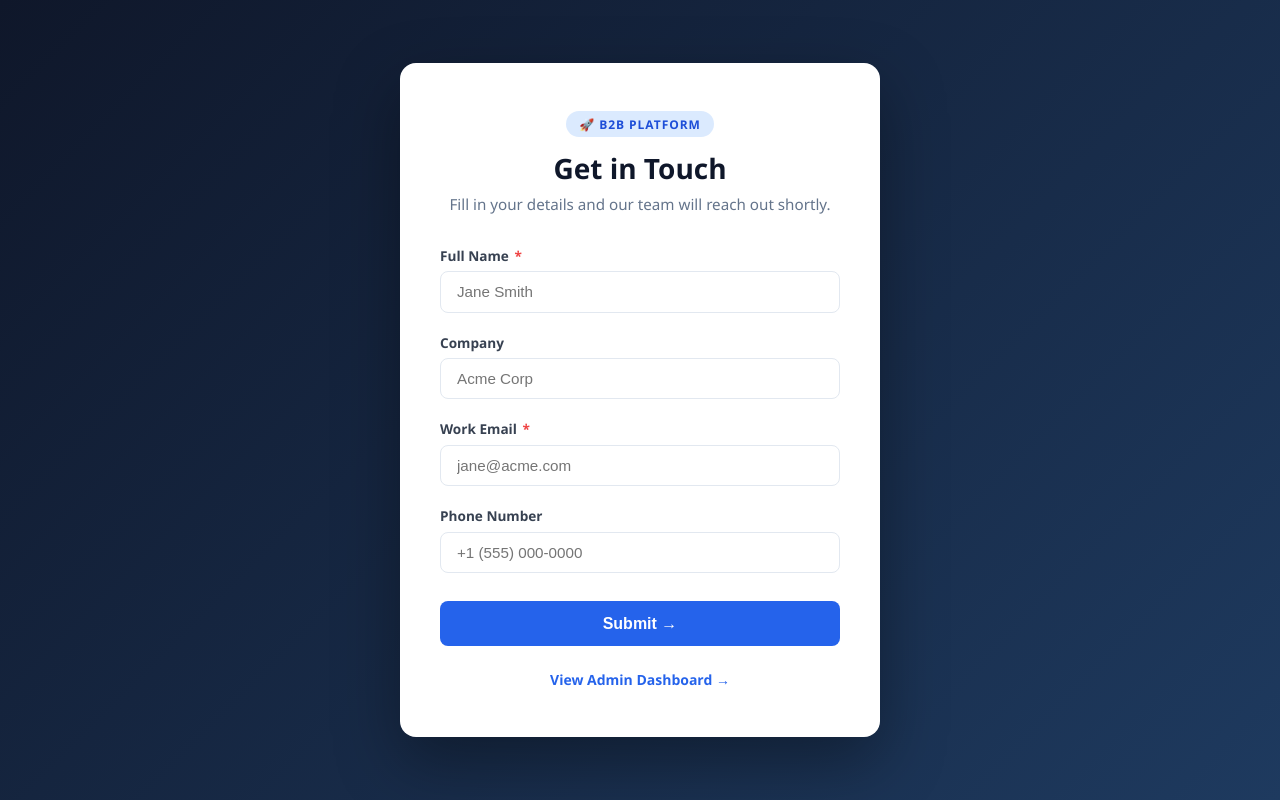
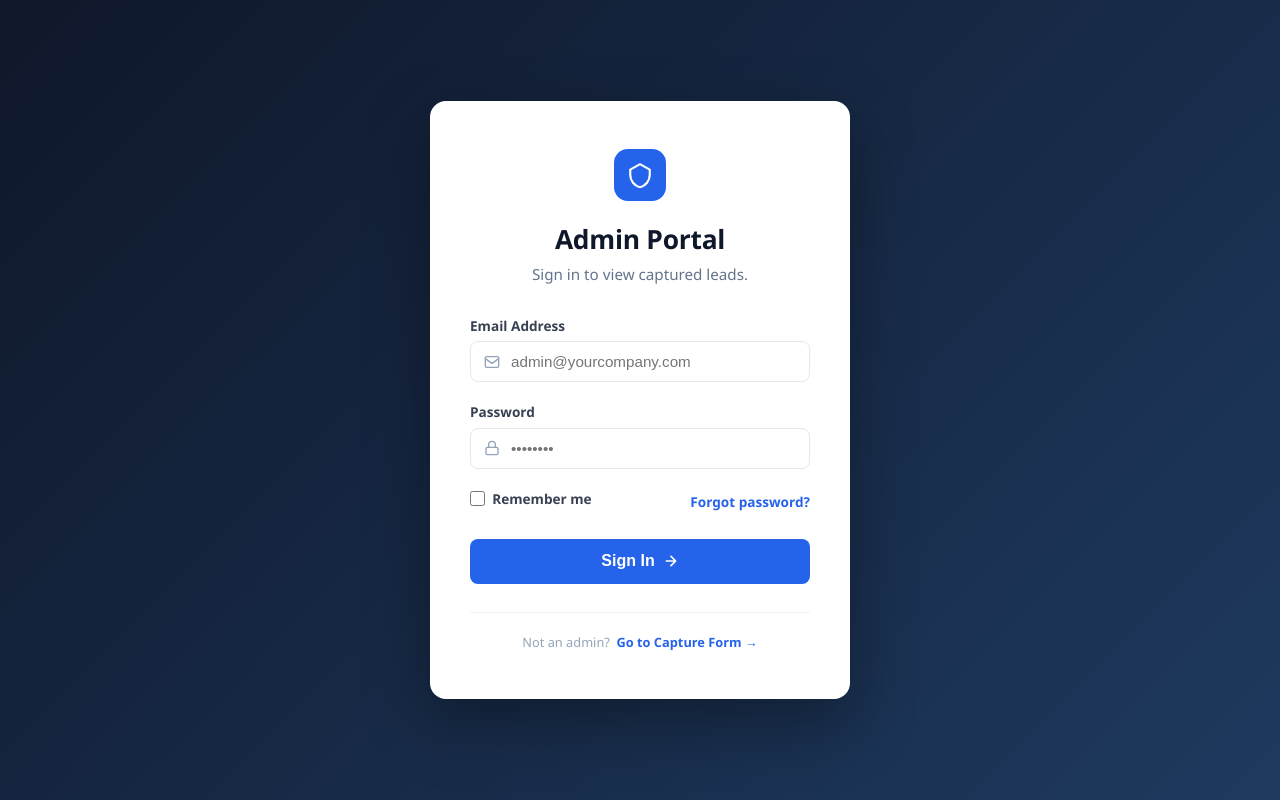
Before and after one commit to itsstephenm/b2b-lead-dashboard, a plain HTML site: page public/index.html in a window 1280 px wide. Drawn offline with Linux system fonts and the light colour scheme.

Commit message:
refactor: separate capture widget and admin login page

```diff
--- a/public/index.html
+++ b/public/index.html
@@ -4,7 +4,7 @@
 <head>
     <meta charset="UTF-8" />
     <meta name="viewport" content="width=device-width, initial-scale=1.0" />
-    <title>B2B Lead Capture</title>
+    <title>Admin Portal — B2B Lead Dashboard</title>
     <style>
         *,
         *::before,
@@ -24,37 +24,48 @@
             padding: 2rem;
         }
 
+        /* ── Login card ───────────────────────────────────────────────────────── */
         .card {
             background: #ffffff;
             border-radius: 16px;
             box-shadow: 0 24px 64px rgba(0, 0, 0, 0.35);
             padding: 3rem 2.5rem;
             width: 100%;
-            max-width: 480px;
+            max-width: 420px;
         }
 
+        /* ── Card header ──────────────────────────────────────────────────────── */
         .card-header {
+            text-align: center;
             margin-bottom: 2rem;
-            text-align: center;
         }
 
-        .card-header .badge {
-            display: inline-block;
-            background: #dbeafe;
-            color: #1d4ed8;
-            font-size: 0.75rem;
-            font-weight: 600;
-            letter-spacing: 0.08em;
-            text-transform: uppercase;
-            padding: 0.3rem 0.8rem;
-            border-radius: 999px;
-            margin-bottom: 0.75rem;
+        .card-header .logo {
+            display: inline-flex;
+            align-items: center;
+            justify-content: center;
+            width: 52px;
+            height: 52px;
+            background: #2563eb;
+            border-radius: 14px;
+            margin-bottom: 1.25rem;
+        }
+
+        .card-header .logo svg {
+            width: 26px;
+            height: 26px;
+            fill: none;
+            stroke: #ffffff;
+            stroke-width: 2;
+            stroke-linecap: round;
+            stroke-linejoin: round;
         }
 
         .card-header h1 {
-            font-size: 1.75rem;
+            font-size: 1.65rem;
+            font-weight: 700;
             color: #0f172a;
-            font-weight: 700;
+            letter-spacing: -0.01em;
         }
 
         .card-header p {
@@ -63,6 +74,7 @@
             font-size: 0.95rem;
         }
 
+        /* ── Form elements ────────────────────────────────────────────────────── */
         .form-group {
             margin-bottom: 1.25rem;
         }
@@ -75,18 +87,38 @@
             margin-bottom: 0.4rem;
         }
 
-        .required {
-            color: #ef4444;
-            margin-left: 2px;
+        .input-wrap {
+            position: relative;
+        }
+
+        .input-wrap .input-icon {
+            position: absolute;
+            top: 50%;
+            left: 0.85rem;
+            transform: translateY(-50%);
+            color: #94a3b8;
+            pointer-events: none;
+            display: flex;
+        }
+
+        .input-wrap .input-icon svg {
+            width: 16px;
+            height: 16px;
+            stroke: currentColor;
+            fill: none;
+            stroke-width: 2;
+            stroke-linecap: round;
+            stroke-linejoin: round;
         }
 
         input {
             width: 100%;
-            padding: 0.7rem 1rem;
+            padding: 0.7rem 1rem 0.7rem 2.5rem;
             border: 1.5px solid #e2e8f0;
             border-radius: 8px;
             font-size: 0.95rem;
             color: #0f172a;
+            background: #fff;
             transition: border-color 0.2s, box-shadow 0.2s;
             outline: none;
         }
@@ -96,6 +128,44 @@
             box-shadow: 0 0 0 3px rgba(59, 130, 246, 0.15);
         }
 
+        /* ── Remember me row ──────────────────────────────────────────────────── */
+        .extras {
+            display: flex;
+            align-items: center;
+            justify-content: space-between;
+            margin-bottom: 1.5rem;
+        }
+
+        .remember {
+            display: flex;
+            align-items: center;
+            gap: 0.45rem;
+            font-size: 0.85rem;
+            color: #374151;
+            cursor: pointer;
+            user-select: none;
+        }
+
+        .remember input[type="checkbox"] {
+            width: 15px;
+            height: 15px;
+            padding: 0;
+            accent-color: #2563eb;
+            cursor: pointer;
+        }
+
+        .forgot-link {
+            font-size: 0.85rem;
+            color: #2563eb;
+            text-decoration: none;
+            font-weight: 600;
+        }
+
+        .forgot-link:hover {
+            text-decoration: underline;
+        }
+
+        /* ── Sign-in button ───────────────────────────────────────────────────── */
         .btn {
             width: 100%;
             padding: 0.85rem;
@@ -107,35 +177,28 @@
             border-radius: 8px;
             cursor: pointer;
             transition: background 0.2s, transform 0.1s;
-            margin-top: 0.5rem;
+            display: flex;
+            align-items: center;
+            justify-content: center;
+            gap: 0.5rem;
         }
 
-        .btn:hover {
-            background: #1d4ed8;
-        }
-
-        .btn:active {
-            transform: scale(0.98);
-        }
+        .btn:hover  { background: #1d4ed8; }
+        .btn:active { transform: scale(0.98); }
 
         .btn:disabled {
             background: #93c5fd;
             cursor: not-allowed;
         }
 
+        /* ── Alert ────────────────────────────────────────────────────────────── */
         .alert {
             display: none;
             border-radius: 8px;
-            padding: 1rem 1.25rem;
+            padding: 0.85rem 1rem;
             margin-top: 1.25rem;
-            font-size: 0.9rem;
+            font-size: 0.875rem;
             font-weight: 500;
-        }
-
-        .alert.success {
-            background: #dcfce7;
-            color: #15803d;
-            display: block;
         }
 
         .alert.error {
@@ -144,61 +207,107 @@
             display: block;
         }
 
-        .dashboard-link {
+        /* ── Footer note ──────────────────────────────────────────────────────── */
+        .card-footer {
             text-align: center;
-            margin-top: 1.5rem;
-            font-size: 0.875rem;
-            color: #64748b;
+            margin-top: 1.75rem;
+            padding-top: 1.25rem;
+            border-top: 1px solid #f1f5f9;
+            font-size: 0.8rem;
+            color: #94a3b8;
         }
 
-        .dashboard-link a {
+        .card-footer a {
             color: #2563eb;
             text-decoration: none;
             font-weight: 600;
         }
 
-        .dashboard-link a:hover {
-            text-decoration: underline;
-        }
+        .card-footer a:hover { text-decoration: underline; }
     </style>
 </head>
 
 <body>
     <div class="card">
+        <!-- Header -->
         <div class="card-header">
-            <span class="badge">🚀 B2B Platform</span>
-            <h1>Get in Touch</h1>
-            <p>Fill in your details and our team will reach out shortly.</p>
+            <div class="logo">
+                <!-- Shield / lock icon -->
+                <svg viewBox="0 0 24 24">
+                    <path d="M12 2L3 7v5c0 5.25 3.75 10.15 9 11.25C17.25 22.15 21 17.25 21 12V7L12 2z" />
+                </svg>
+            </div>
+            <h1>Admin Portal</h1>
+            <p>Sign in to view captured leads.</p>
         </div>
 
-        <form id="lead-form" novalidate>
+        <!-- Login form -->
+        <form id="login-form" novalidate>
             <div class="form-group">
-                <label for="full_name">Full Name <span class="required">*</span></label>
-                <input type="text" id="full_name" name="full_name" placeholder="Jane Smith" required />
-            </div>
-            <div class="form-group">
-                <label for="company">Company</label>
-                <input type="text" id="company" name="company" placeholder="Acme Corp" />
-            </div>
-            <div class="form-group">
-                <label for="email">Work Email <span class="required">*</span></label>
-                <input type="email" id="email" name="email" placeholder="jane@acme.com" required />
-            </div>
-            <div class="form-group">
-                <label for="phone">Phone Number</label>
-                <input type="tel" id="phone" name="phone" placeholder="+1 (555) 000-0000" />
+                <label for="email">Email Address</label>
+                <div class="input-wrap">
+                    <span class="input-icon">
+                        <svg viewBox="0 0 24 24">
+                            <rect x="2" y="4" width="20" height="16" rx="2" />
+                            <path d="M2 7l10 7 10-7" />
+                        </svg>
+                    </span>
+                    <input
+                        type="email"
+                        id="email"
+                        name="email"
+                        placeholder="admin@yourcompany.com"
+                        autocomplete="email"
+                        required
+                    />
+                </div>
             </div>
 
-            <button type="submit" class="btn" id="submit-btn">Submit →</button>
+            <div class="form-group">
+                <label for="password">Password</label>
+                <div class="input-wrap">
+                    <span class="input-icon">
+                        <svg viewBox="0 0 24 24">
+                            <rect x="3" y="11" width="18" height="11" rx="2" />
+                            <path d="M7 11V7a5 5 0 0 1 10 0v4" />
+                        </svg>
+                    </span>
+                    <input
+                        type="password"
+                        id="password"
+                        name="password"
+                        placeholder="••••••••"
+                        autocomplete="current-password"
+                        required
+                    />
+                </div>
+            </div>
+
+            <div class="extras">
+                <label class="remember">
+                    <input type="checkbox" id="remember" name="remember" />
+                    Remember me
+                </label>
+                <a href="#" class="forgot-link">Forgot password?</a>
+            </div>
+
+            <button type="submit" class="btn" id="signin-btn">
+                Sign In
+                <svg width="16" height="16" viewBox="0 0 24 24" fill="none" stroke="currentColor" stroke-width="2.5" stroke-linecap="round" stroke-linejoin="round">
+                    <path d="M5 12h14M12 5l7 7-7 7" />
+                </svg>
+            </button>
+
             <div class="alert" id="alert-msg"></div>
         </form>
 
-        <div class="dashboard-link">
-            <a href="dashboard.html">View Admin Dashboard →</a>
+        <!-- Footer -->
+        <div class="card-footer">
+            Not an admin? &nbsp;<a href="capture-widget.html">Go to Capture Form →</a>
         </div>
     </div>
 
-    <script src="app.js"></script>
+    <script src="login.js"></script>
 </body>
 
 </html>
--- /dev/null
+++ b/public/login.js
@@ -0,0 +1,59 @@
+// ── Configuration ─────────────────────────────────────────────────────────────
+// Replace with your actual Render API base URL when deployed.
+const API_BASE = 'http://localhost:3000';
+
+// ── DOM references ─────────────────────────────────────────────────────────────
+const form      = document.getElementById('login-form');
+const signinBtn = document.getElementById('signin-btn');
+const alertMsg  = document.getElementById('alert-msg');
+
+// ── Helpers ────────────────────────────────────────────────────────────────────
+function showAlert(message) {
+  alertMsg.textContent = message;
+  alertMsg.className   = 'alert error';
+}
+
+function clearAlert() {
+  alertMsg.textContent = '';
+  alertMsg.className   = 'alert';
+}
+
+// ── Submit handler ─────────────────────────────────────────────────────────────
+// NOTE: Wire this up to your authentication endpoint (e.g. POST /api/auth/login)
+// once backend auth is implemented. For now it validates inputs client-side only.
+form.addEventListener('submit', async (e) => {
+  e.preventDefault();
+  clearAlert();
+
+  const email    = form.email.value.trim();
+  const password = form.password.value;
+
+  if (!email || !password) {
+    showAlert('Please enter your email and password.');
+    return;
+  }
+
+  signinBtn.disabled   = true;
+  signinBtn.textContent = 'Signing in…';
+
+  try {
+    // TODO: Replace this block with a real POST /api/auth/login call.
+    // const res  = await fetch(`${API_BASE}/api/auth/login`, {
+    //   method:  'POST',
+    //   headers: { 'Content-Type': 'application/json' },
+    //   body:    JSON.stringify({ email, password }),
+    // });
+    // const data = await res.json();
+    // if (!res.ok) throw new Error(data.error || 'Invalid credentials.');
+    // localStorage.setItem('token', data.token);
+    // window.location.href = 'dashboard.html';
+
+    // Placeholder — remove once auth endpoint is ready:
+    showAlert('Auth endpoint not yet configured. Connect POST /api/auth/login to proceed.');
+  } catch (err) {
+    showAlert(`❌ ${err.message}`);
+  } finally {
+    signinBtn.disabled   = false;
+    signinBtn.innerHTML  = 'Sign In <svg width="16" height="16" viewBox="0 0 24 24" fill="none" stroke="currentColor" stroke-width="2.5" stroke-linecap="round" stroke-linejoin="round"><path d="M5 12h14M12 5l7 7-7 7"/></svg>';
+  }
+});
```
Also changed, not shown: public/capture-widget.html (added, +204 -0 lines), public/dashboard.html (+1 -1 lines).
